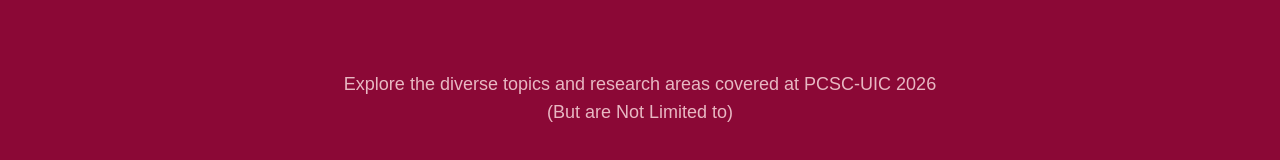
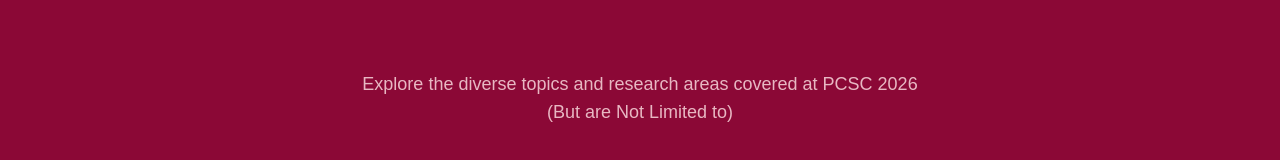
Before and after one commit to gdgoc-uic/pcsc-uic-2026, a Next.js app: page / in a window 1280 px wide. Shown: the part 4458-4618 px from the top of the page. Built offline with nearby package versions, Linux system fonts and the light colour scheme.

Commit message:
updated contents

```diff
--- a/src/app/(pages)/about/page.tsx
+++ b/src/app/(pages)/about/page.tsx
@@ -115,7 +115,7 @@
                   </div>
                   <div className="flex flex-col gap-1">
                     <span className="font-semibold text-rose-300">Secretariat</span>
-                    <span>Mr. Mon Rodriguez</span>
+                    <span>Prof. Mon Rodriguez</span>
                     <span>Prof. Tita Herradura</span>
                   </div>
                 </li>
--- a/src/app/components/sections/AreaOfInterest.tsx
+++ b/src/app/components/sections/AreaOfInterest.tsx
@@ -156,7 +156,7 @@
         {/* Section Header */}
         <div className="text-center mb-16">
           <p className="text-rose-100/80 text-lg max-w-3xl mx-auto">
-            Explore the diverse topics and research areas covered at PCSC-UIC 2026
+            Explore the diverse topics and research areas covered at PCSC 2026
           </p>
           <p className="text-rose-100/80 text-lg max-w-3xl mx-auto mb-4">
             (But are Not Limited to)
```
